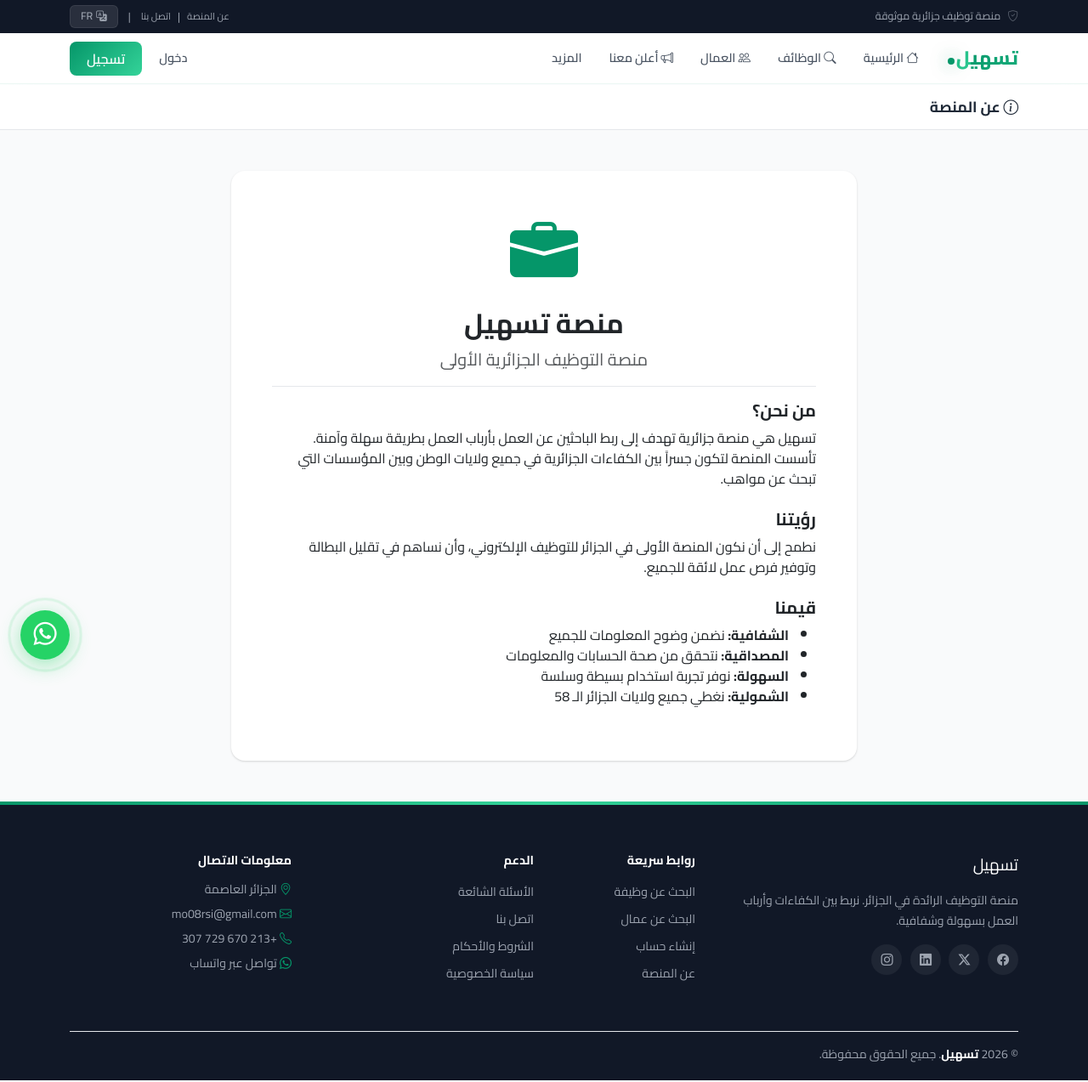
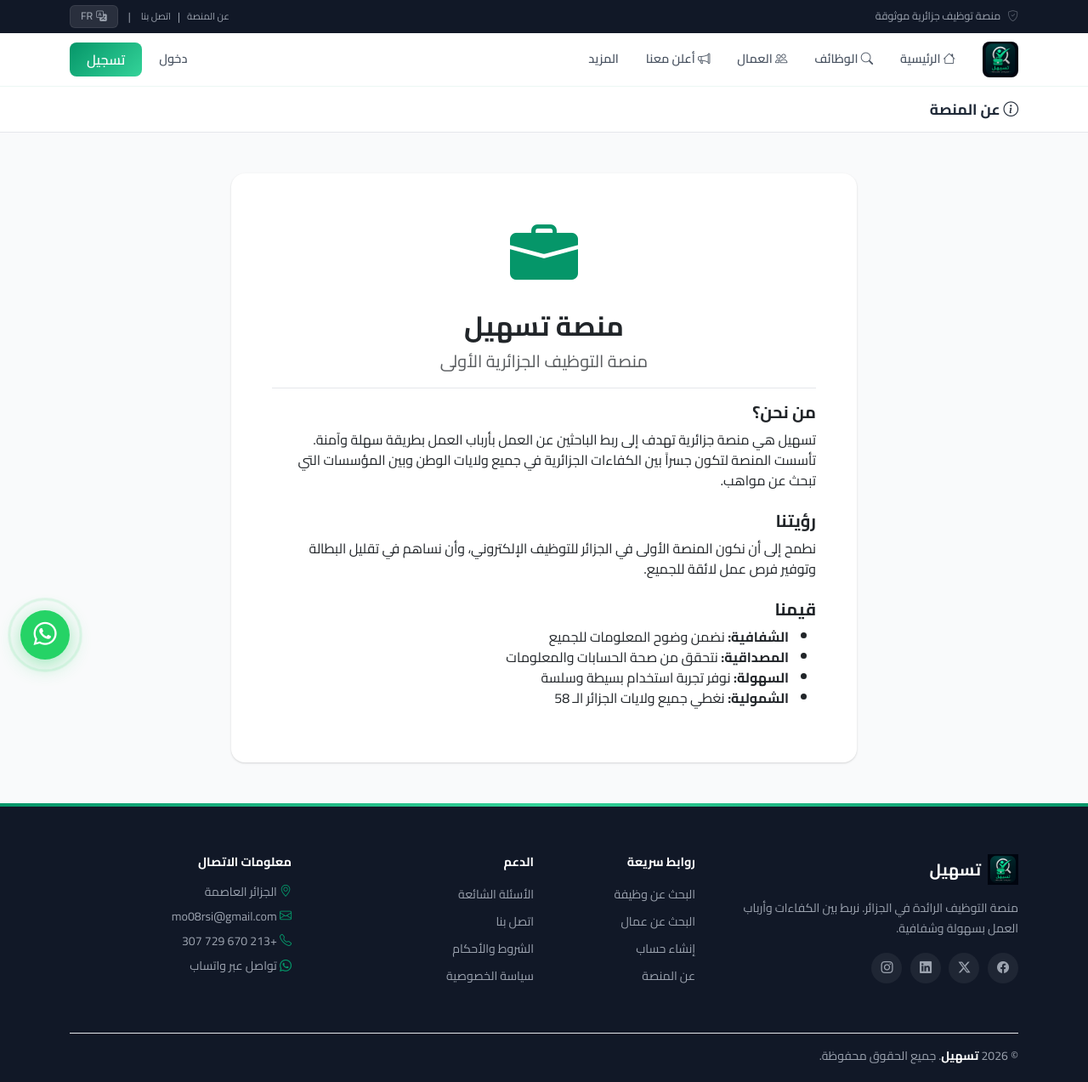
Before and after one commit to morsas02/teshil-algeria, a Flask app: page /about in a window 1280 px wide. Shown: the whole page at 85% size. Run offline with Flask 3, Linux system fonts and the light colour scheme; data comes from the database, SQL or seed files in the repository; data that the repository does not hold is empty; some libraries are stand-ins or nearby versions.

Commit message:
add official logo: navbar, footer, favicon, PWA icons

```diff
--- a/templates/base.html
+++ b/templates/base.html
@@ -14,6 +14,7 @@
     <link rel="manifest" href="/manifest.webmanifest">
     <meta name="theme-color" content="#059669">
     <link rel="apple-touch-icon" href="/static/img/apple-touch-icon.png">
+    <link rel="icon" type="image/png" href="/static/img/favicon-64.png">
     <meta name="mobile-web-app-capable" content="yes">
     <meta name="apple-mobile-web-app-capable" content="yes">
     <meta name="apple-mobile-web-app-status-bar-style" content="default">
@@ -104,6 +105,7 @@
         .top-bar a:hover { color: #fff; }
         .navbar-main { background: rgba(255,255,255,0.92) !important; backdrop-filter: blur(24px) saturate(180%); -webkit-backdrop-filter: blur(24px) saturate(180%); border-bottom: 1px solid rgba(5,150,105,0.08); padding: 0; }
         .navbar-main .navbar-brand { padding: 10px 0; display: flex; align-items: center; gap: 10px; }
+        .navbar-main .brand-logo { border-radius: 8px; display: block; height: 42px; width: auto; }
         .navbar-main .brand-text { font-size: 1.4rem; font-weight: 800; background: linear-gradient(135deg, var(--primary), #34d399); -webkit-background-clip: text; -webkit-text-fill-color: transparent; background-clip: text; background-size: 200% 200%; animation: shimmer 4s ease infinite; transition: all 0.3s; }
         .navbar-main .navbar-brand:hover .brand-text { transform: scale(1.05); }
         .navbar-main .brand-dot { display: inline-block; width: 8px; height: 8px; background: var(--primary); border-radius: 50%; margin: 0 2px; animation: pulse-glow 2s infinite; }
@@ -252,7 +254,7 @@
     <nav class="navbar navbar-expand-lg navbar-main sticky-top">
         <div class="container">
             <a class="navbar-brand" href="/">
-                <span class="brand-text">تسهيل<span class="brand-dot"></span></span>
+                <img src="/static/img/icon-192.png" alt="تسهيل" class="brand-logo" height="42">
             </a>
             <button class="navbar-toggler" type="button" data-bs-toggle="collapse" data-bs-target="#navMenu">
                 <span class="navbar-toggler-icon"></span>
@@ -356,7 +358,8 @@
             <div class="row">
                 <div class="col-lg-4 mb-4">
                     <div class="d-flex align-items-center gap-2 mb-3">
-                        <span class="brand-text" style="font-size:1.2rem;color:#fff;">تسهيل<span class="brand-dot"></span></span>
+                        <img src="/static/img/icon-192.png" alt="تسهيل" class="brand-logo" style="height:36px;">
+                        <span class="fw-bold" style="font-size:1.2rem;color:#fff;">تسهيل</span>
                     </div>
                     <p style="font-size:0.88rem;line-height:1.7;">منصة التوظيف الرائدة في الجزائر. نربط بين الكفاءات وأرباب العمل بسهولة وشفافية.</p>
                     <div class="social mt-3">
```
Also changed, not shown: static/img/apple-touch-icon.png, static/img/favicon-64.png (added), static/img/icon-192.png, static/img/icon-512.png, static/img/icon-maskable-512.png, static/img/logo.png (added).
